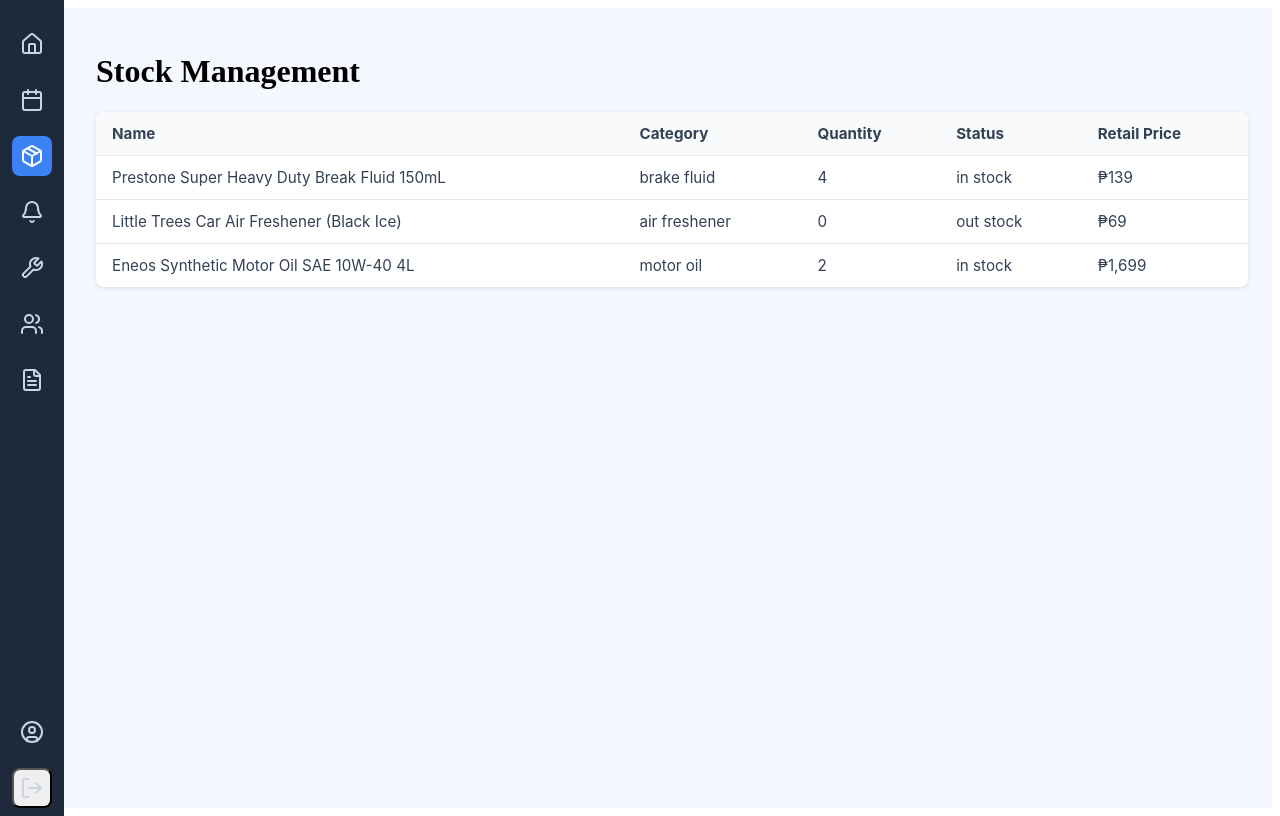
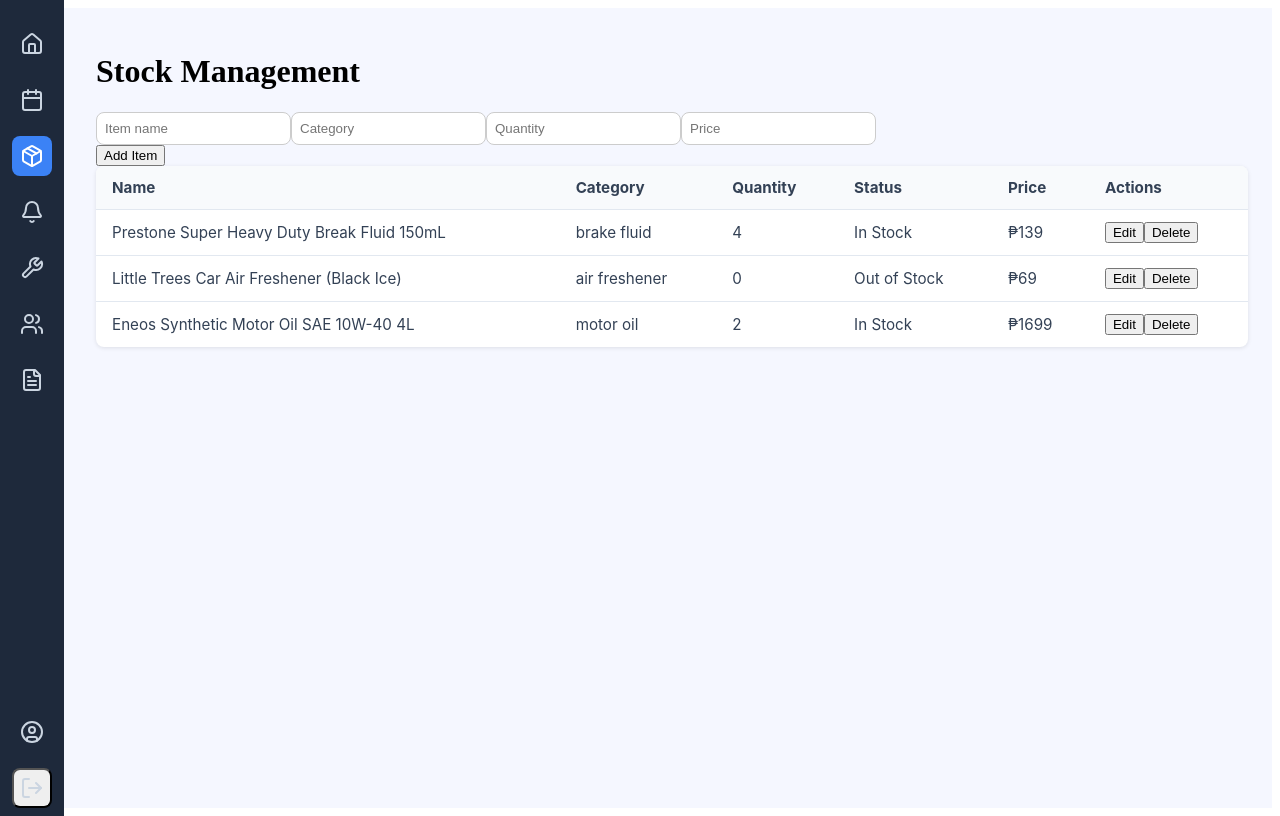
Before and after one commit to cheshayr/AUTOMATE-Website, a React (Create React App) app: page /inventory in a window 1280 px wide. Built offline with nearby package versions, Linux system fonts and the light colour scheme.

Commit message:
feat: added stock management localstorage

```diff
--- a/src/features/DashboardLayout.css
+++ b/src/features/DashboardLayout.css
@@ -10,3 +10,9 @@
     padding: 1.5rem;
     overflow-y: auto;
 }
+
+.input {
+    padding: 8px;
+    border: 1px solid #ccc;
+    border-radius: 8px;
+}
--- a/src/features/appointments/AppointmentsPage.jsx
+++ b/src/features/appointments/AppointmentsPage.jsx
@@ -7,10 +7,16 @@
 import Spinner from "../../components/constants/spinner/Spinner";
 import DashboardLayout from "../DashboardLayout";
 
-const tabs = ["For Approval", "Ongoing Repair", "Completed"];
+const tabs = [
+    "Pending Visit",
+    "Ongoing Repair",
+    "Billing",
+    "Completed",
+    "Cancelled",
+];
 
 const AppointmentsPage = () => {
-    const [activeTab, setActiveTab] = useState("For Approval");
+    const [activeTab, setActiveTab] = useState("Pending Visit");
     const [data, setData] = useState([]);
     const [loading, setLoading] = useState(true);
     const { user } = useAuthContext();
--- a/src/features/stocks/StockManagement.jsx
+++ b/src/features/stocks/StockManagement.jsx
@@ -1,49 +1,199 @@
-import React from 'react';
+import React, { useEffect, useState } from 'react';
 import DashboardLayout from '../DashboardLayout';
 import '../dashboard/Dashboard.css';
 
-const stocks = [
-    { name: 'Prestone Super Heavy Duty Break Fluid 150mL', category: "brake fluid", quantity: '4', status: 'in stock', price: '₱139' },
-    { name: 'Little Trees Car Air Freshener (Black Ice)', category: "air freshener", quantity: '0', status: 'out stock', price: '₱69' },
-    { name: 'Eneos Synthetic Motor Oil SAE 10W-40 4L', category: "motor oil", quantity: '2', status: 'in stock', price: '₱1,699' },
-];
+const LOCAL_STORAGE_KEY = 'stockData';
 
 const StockManagement = () => {
+    const [stocks, setStocks] = useState([]);
+    const [editingIndex, setEditingIndex] = useState(null);
+    const [newStock, setNewStock] = useState({
+        name: '',
+        category: '',
+        quantity: '',
+        price: ''
+    });
+
+    // Load from localStorage on mount
+    useEffect(() => {
+        const saved = JSON.parse(localStorage.getItem(LOCAL_STORAGE_KEY));
+        if (saved) setStocks(saved);
+        else {
+        const defaultStocks = [
+            { name: 'Prestone Super Heavy Duty Break Fluid 150mL', category: 'brake fluid', quantity: 4, price: 139 },
+            { name: 'Little Trees Car Air Freshener (Black Ice)', category: 'air freshener', quantity: 0, price: 69 },
+            { name: 'Eneos Synthetic Motor Oil SAE 10W-40 4L', category: 'motor oil', quantity: 2, price: 1699 }
+        ];
+        setStocks(defaultStocks);
+        localStorage.setItem(LOCAL_STORAGE_KEY, JSON.stringify(defaultStocks));
+        }
+    }, []);
+
+    // Sync to localStorage whenever stocks change
+    useEffect(() => {
+        localStorage.setItem(LOCAL_STORAGE_KEY, JSON.stringify(stocks));
+    }, [stocks]);
+
+    const handleChange = (e) => {
+        const { name, value } = e.target;
+        setNewStock({ ...newStock, [name]: value });
+    };
+
+    const handleAdd = () => {
+        if (!newStock.name || !newStock.category || isNaN(newStock.quantity) || isNaN(newStock.price)) return;
+
+        const updated = [
+          ...stocks,
+          {
+            ...newStock,
+            quantity: parseInt(newStock.quantity),
+            price: parseFloat(newStock.price)
+          }
+        ];
+        setStocks(updated);
+        setNewStock({ name: '', category: '', quantity: '', price: '' });
+    };
+
+    const handleEdit = (index) => {
+        setEditingIndex(index);
+        const stock = stocks[index];
+        setNewStock({ ...stock });
+    };
+
+    const handleSave = () => {
+        const updated = [...stocks];
+        updated[editingIndex] = {
+          ...newStock,
+          quantity: parseInt(newStock.quantity),
+          price: parseFloat(newStock.price)
+        };
+        setStocks(updated);
+        setEditingIndex(null);
+        setNewStock({ name: '', category: '', quantity: '', price: '' });
+    };
+
+    const handleDelete = (index) => {
+        const updated = stocks.filter((_, i) => i !== index);
+        setStocks(updated);
+    };
+
+    const getStatus = (qty) => (qty > 0 ? 'In Stock' : 'Out of Stock');
+
     return (
         <DashboardLayout>
             <div className='min-h-screen bg-[#f5f7ff] p-6'>
                 <div className='bg-white rounded-2xl shadow-mp p-6'>
                 <h1 className='text-2xl font-bold mb-4 text-gray-800'>Stock Management</h1>
+
+                {/* Add/Edit Form */}
+                <div className="grid grid-cols-1 sm:grid-cols-4 gap-4 mb-4">
+                    <input
+                        type="text"
+                        name="name"
+                        value={newStock.name}
+                        onChange={handleChange}
+                        placeholder="Item name"
+                        className="input"
+                    />
+                    <input
+                        type="text"
+                        name="category"
+                        value={newStock.category}
+                        onChange={handleChange}
+                        placeholder="Category"
+                        className="input"
+                    />
+                    <input
+                        type="number"
+                        name="quantity"
+                        value={newStock.quantity}
+                        onChange={handleChange}
+                        placeholder="Quantity"
+                        className="input"
+                    />
+                    <input
+                        type="number"
+                        name="price"
+                        value={newStock.price}
+                        onChange={handleChange}
+                        placeholder="Price"
+                        className="input"
+                    />
                 </div>
+                <div className="mb-4">
+                    {editingIndex !== null ? (
+                    <button className="btn btn-blue" onClick={handleSave}>
+                        Save Changes
+                    </button>
+                    ) : (
+                    <button className="btn btn-green" onClick={handleAdd}>
+                        Add Item
+                    </button>
+                    )}
+                </div>
+
+                {/* Stocks Table */}
                 <div className="table-wrapper">
                     <table className="appointments-table">
                     <thead className="bg-gray-100">
                         <tr>
-                    <th className="px-4 py-2 text-sm">Name</th>
-                    <th className="px-4 py-2 text-sm">Category</th>
-                    <th className="px-4 py-2 text-sm">Quantity</th>
-                    <th className="px-4 py-2 text-sm">Status</th>
-                    <th className="px-4 py-2 text-sm">Retail Price</th>
+                        <th className="px-4 py-2">Name</th>
+                        <th className="px-4 py-2">Category</th>
+                        <th className="px-4 py-2">Quantity</th>
+                        <th className="px-4 py-2">Status</th>
+                        <th className="px-4 py-2">Price</th>
+                        <th className="px-4 py-2">Actions</th>
                         </tr>
                     </thead>
                     <tbody>
-                    {stocks.length > 0 ? (
-                    stocks.map((item, index) => (
-                        <tr key={index} className="border-t">
-                        <td className="px-4 py-2 text-sm">{item.name}</td>
-                        <td className="px-4 py-2 text-sm">{item.category}</td>
-                        <td className="px-4 py-2 text-sm">{item.quantity}</td>
-                        <td className="px-4 py-2 text-sm">
-                            <span className="px-3 py-1 bg-gray-200 text-gray-800 rounded-full text-xs">
-                            {item.status}
+                        {stocks.map((item, index) => (
+                        <tr key={item.id} className="border-t">
+                            <td className="px-4 py-2">
+                            {editingIndex === index ? (
+                                <input value={item.name} onChange={(e) => handleChange(e, 'name', index)} />
+                            ) : (
+                                item.name
+                            )}
+                            </td>
+                            <td className="px-4 py-2">
+                            {editingIndex === index ? (
+                                <input value={item.category} onChange={(e) => handleChange(e, 'category', index)} />
+                            ) : (
+                                item.category
+                            )}
+                            </td>
+                            <td className="px-4 py-2">
+                            {editingIndex === index ? (
+                                <input type="number" value={item.quantity} onChange={(e) => handleChange(e, 'quantity', index)} />
+                            ) : (
+                                item.quantity
+                            )}
+                            </td>
+                            <td className="px-4 py-2">
+                            <span className={`px-3 py-1 text-xs rounded-full ${item.quantity > 0 ? 'bg-green-200 text-green-800' : 'bg-red-200 text-red-800'}`}>
+                                {getStatus(item.quantity)}
                             </span>
                             </td>
-                        <td className="px-4 py-2 text-sm">{item.price}</td>
+                            <td className="px-4 py-2">
+                            {editingIndex === index ? (
+                                <input type="number" value={item.price} onChange={(e) => handleChange(e, 'price', index)} />
+                            ) : (
+                                `₱${item.price}`
+                            )}
+                            </td>
+                            <td className="px-4 py-2 flex gap-2">
+                            {editingIndex === index ? (
+                                <button className="text-blue-600" onClick={handleSave}>Save</button>
+                            ) : (
+                                <button className="text-yellow-600" onClick={() => handleEdit(index)}>Edit</button>
+                            )}
+                            <button className="text-red-600" onClick={() => handleDelete(index)}>Delete</button>
+                            </td>
                         </tr>
-                    ))
-                    ) : (
+                        ))}
+                        {stocks.length === 0 && (
                         <tr>
-                        <td colSpan="6" className="px-4 py-6 text-center text-gray-400">
+                            <td colSpan="6" className="text-center text-gray-400 py-6">
                             No stocks found.
                             </td>
                         </tr>
@@ -52,6 +202,7 @@
                     </table>
                 </div>
                 </div>
+            </div>
         </DashboardLayout>
     )
 }
```
Lines whose indentation alone changed are shown as unchanged.
